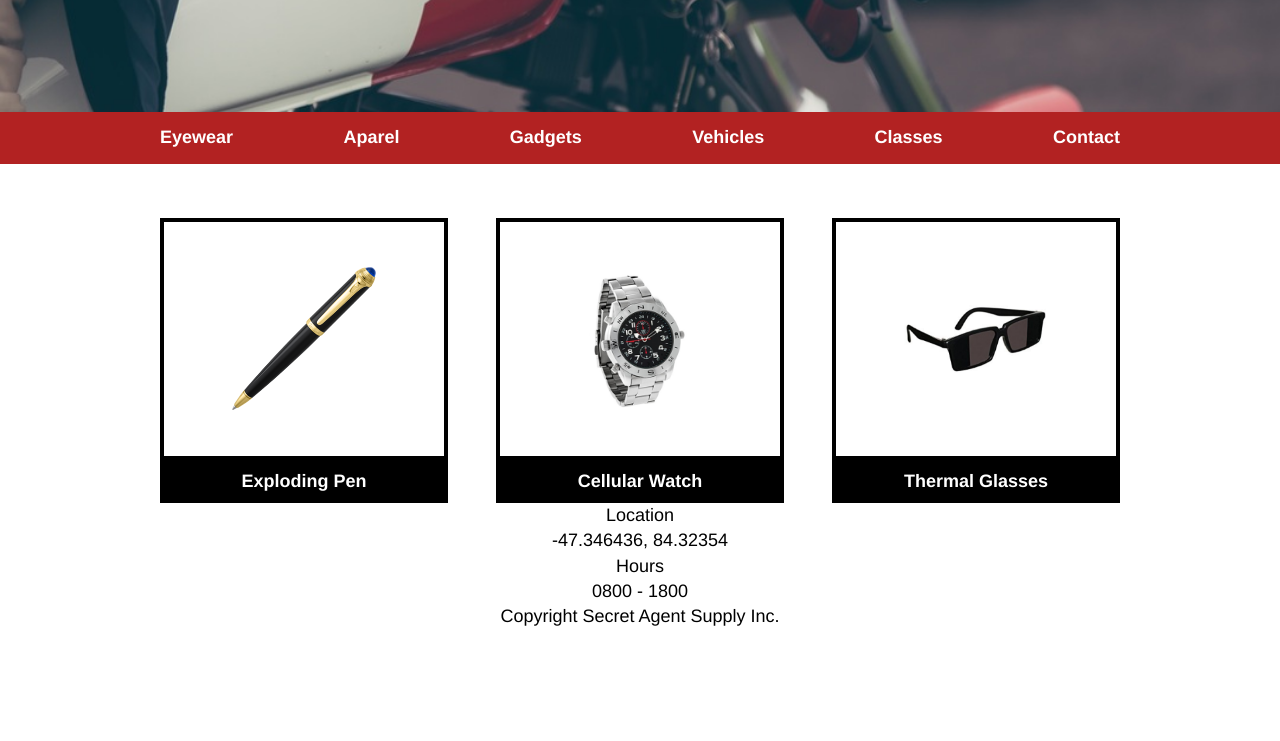
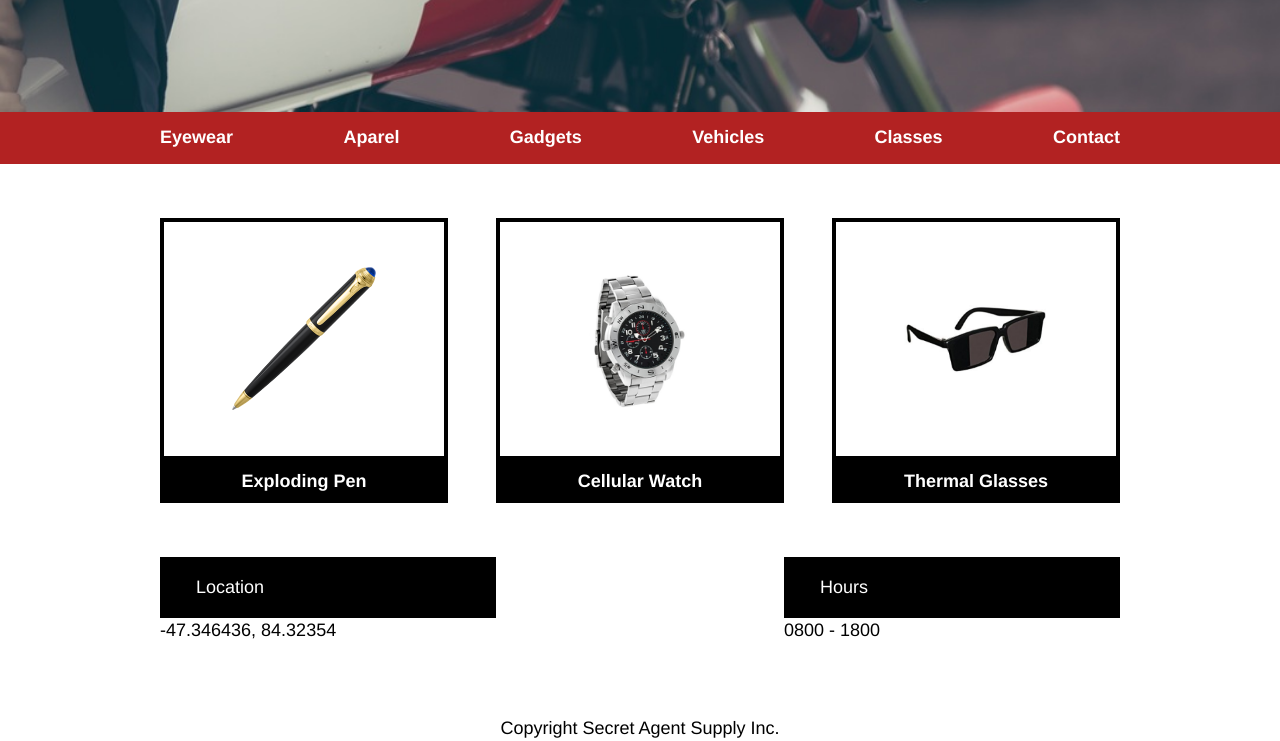
Before and after one commit to bobby-bates/SecretAgentSupply, a plain HTML site: page index.html in a window 1280 px wide. Shown: the part 389-1130 px from the top of the page. Before the commit the page ends 1018 px from the top, so only its background shows below. Drawn offline with Linux system fonts and the light colour scheme.

Commit message:
Complete loc-hrs CSS

```diff
--- a/index.html
+++ b/index.html
@@ -75,13 +75,13 @@
     </div>
     <div class="container">
       <div class="loc-hrs">
-        <div class="loc-hrs-box">
-          <h2>Location</h2>
-          <h2>-47.346436, 84.32354</h2>
+        <div class="loc-hrs-box left">
+          <span class="top">Location</span>
+          <span class="bottom">-47.346436, 84.32354</span>
         </div>
-        <div class="loc-hrs-box">
-          <h2>Hours</h2>
-          <h2>0800 - 1800</h2>
+        <div class="loc-hrs-box right">
+          <span class="top">Hours</span>
+          <span class="bottom">0800 - 1800</span>
         </div>
       </div>
     </div>
--- a/resources/css/style.css
+++ b/resources/css/style.css
@@ -108,10 +108,23 @@ nav {
   font-weight: bold;
 }
 .loc-hrs {
-
+  display: flex;
+  justify-content: space-between;
+  margin-top: 3rem;
 }
 .loc-hrs-box {
-
+  display: flex;
+  flex-direction: column;
+  width: 35%;
+  text-align: left;
+}
+.top {
+  color: white;
+  background-color: black;
+  padding: 1rem 0 1rem 2rem;
+}
+.bottom {
+  margin-bottom: 4rem;
 }
 
 /* Footer */
```
